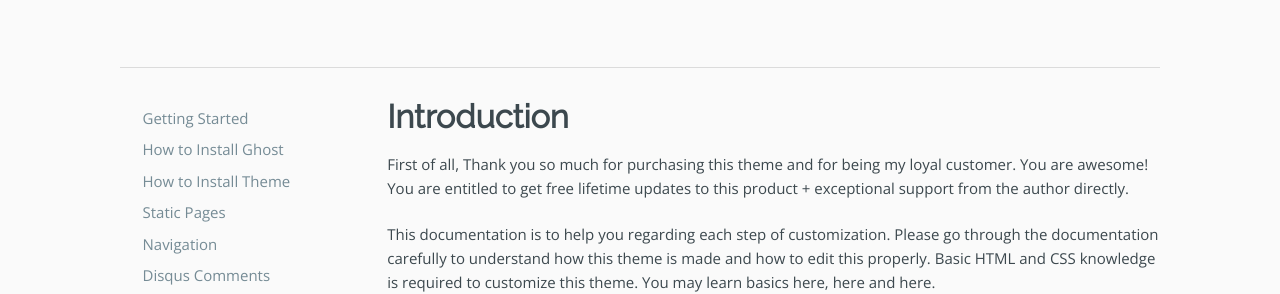
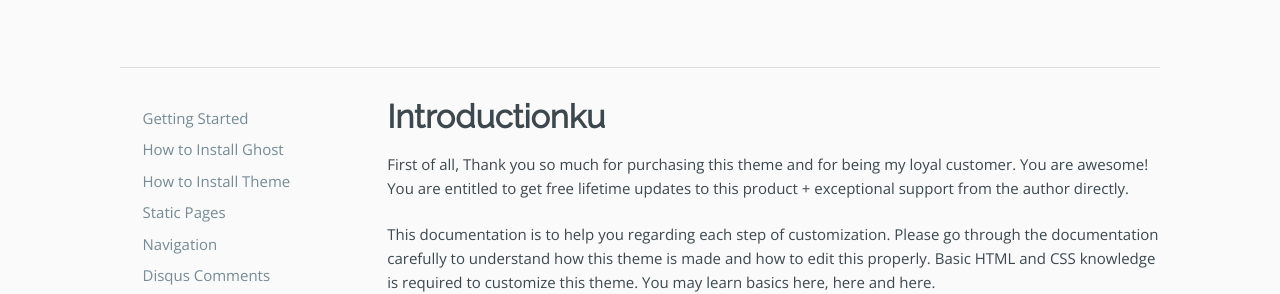
Before and after one commit to Fluxtheme/fluxtheme.github.io, a Jekyll site: the page built from calina-ghost.md, in a window 1280 px wide and 900 px high. Shown: the part 167-461 px from the top of the window. Built offline with Jekyll 4.4.1, drawn with Linux system fonts in a browser that asks for light colours.

Commit message:
Update calina-ghost.md

```diff
--- a/calina-ghost.md
+++ b/calina-ghost.md
@@ -6,7 +6,7 @@ permalink: /docs/calina-ghost/
 ---
 
 
-## Introduction
+## Introductionku
 
 First of all, Thank you so much for purchasing this theme and for being my loyal customer. You are awesome!
 You are entitled to get free lifetime updates to this product + exceptional support from the author directly.
```
